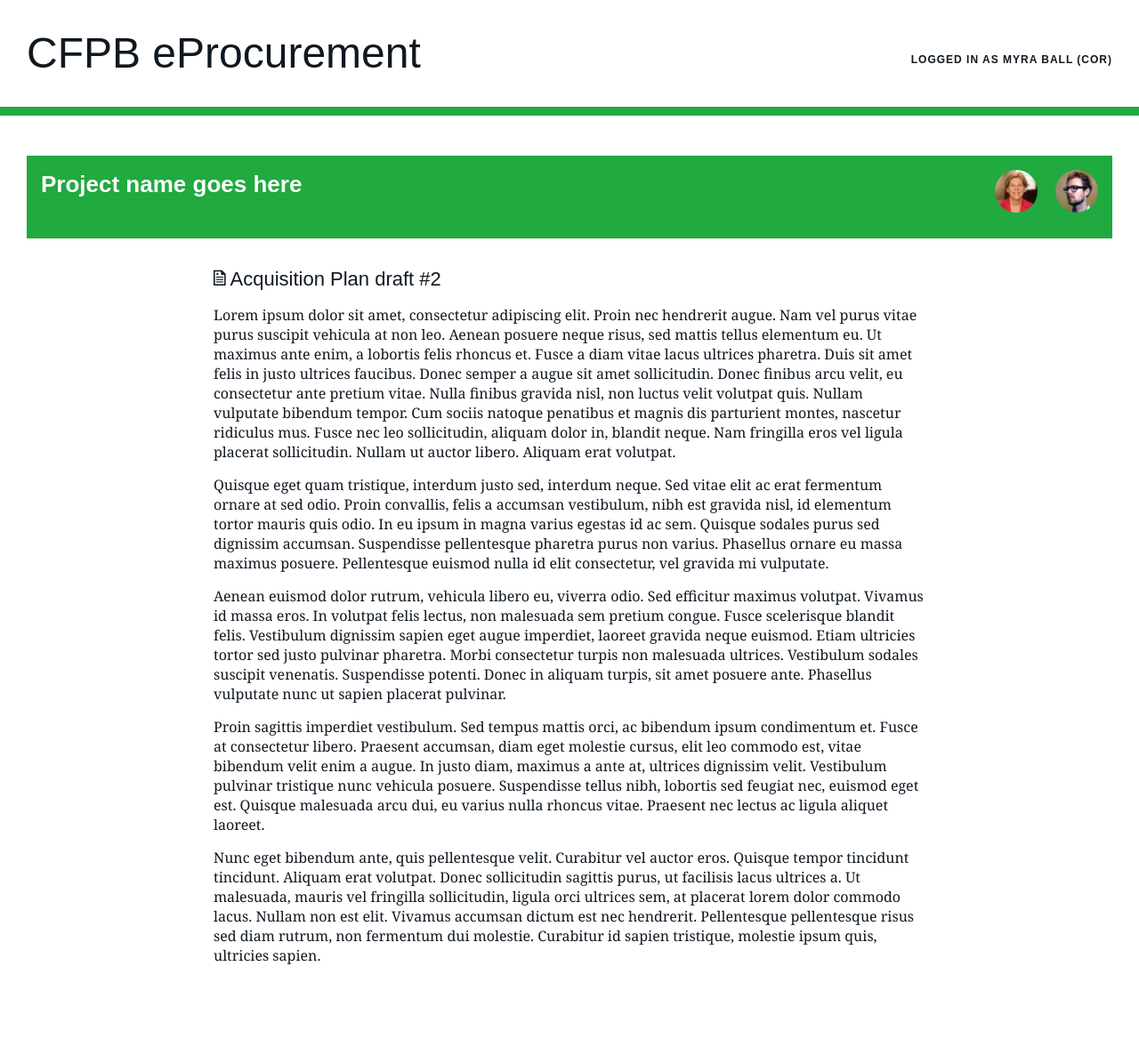
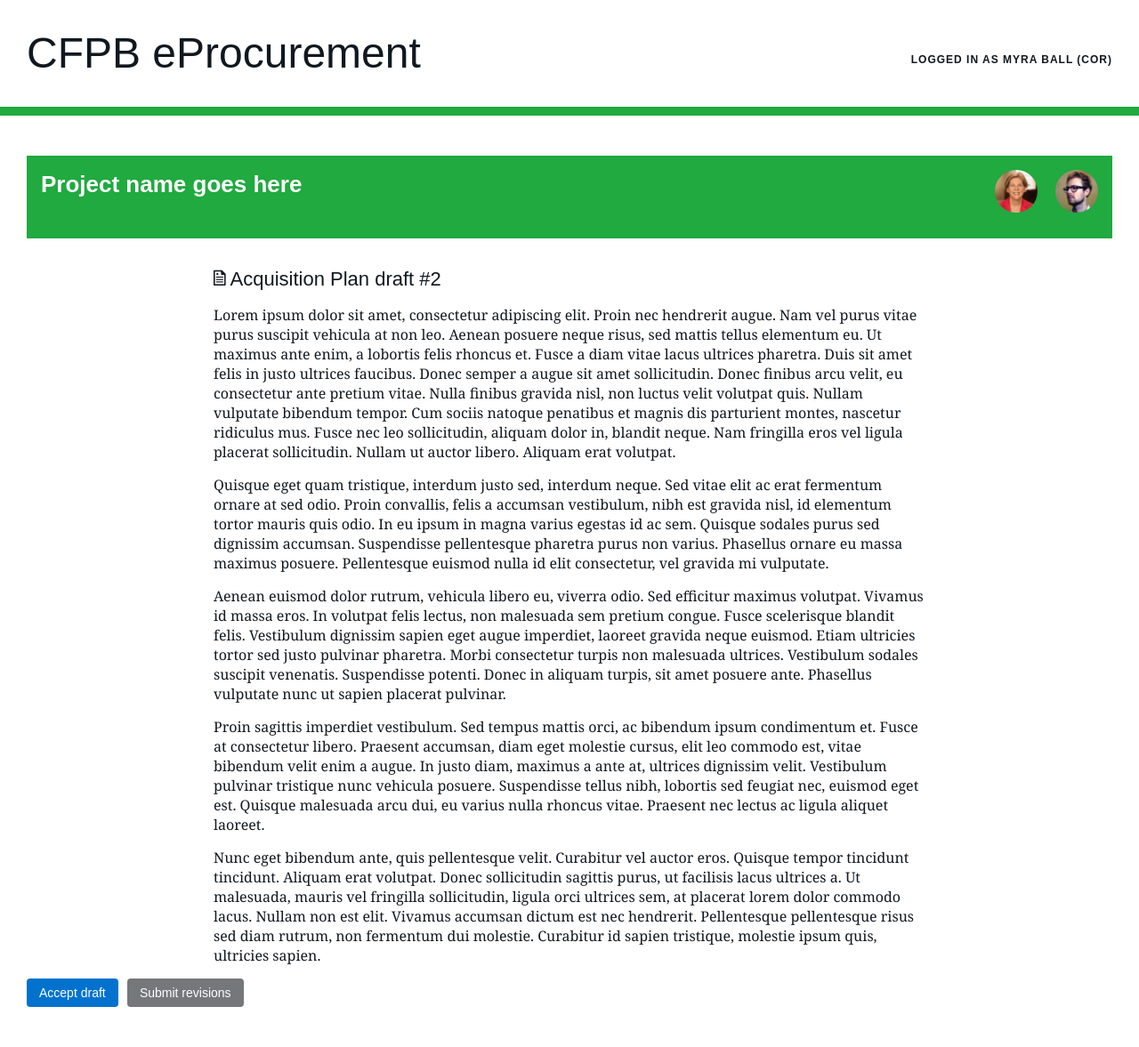
Before and after one commit to 18F/cfpb-eprocurement, a Jekyll site: the page built from checklist/document.html, in a window 1280 px wide. Shown: the whole page at 89% size. Built offline with Jekyll 4.4.1, drawn with Linux system fonts in a browser that asks for light colours; before the commit the page ends 1145 px from its top, so only the background shows below that; some of the changed lines change nothing that is shown.

Commit message:
add revision form and interaction

```diff
--- a/checklist/document.html
+++ b/checklist/document.html
@@ -33,6 +33,59 @@
   </div>
 
   <form action="./">
+    <div id="accept">
+      <button type="submit" class="btn"
+        name="action" value="accept">
+        Accept draft
+      </button>
+
+      <button id="submit-revisions"
+        type="button" class="btn btn__secondary">
+        Submit revisions
+      </button>
+    </div>
+
+    <div id="revise">
+      <p>
+        <button type="submit" class="btn"
+          name="action" value="revise">
+          Update and send
+        </button>
+        <button id="cancel-revisions"
+          type="button" class="btn btn__secondary">
+          Cancel
+        </button>
+      </p>
+
+      <textarea name="revisions" cols="40" rows="5"></textarea>
+    </div>
   </form>
 
 </section>
+
+<script>
+  window.addEventListener('load', function() {
+
+    var accept = $('#accept');
+    var submitButton = accept.find('[type=submit]');
+
+    var revise = $('#revise').hide();
+    var revisions = $('[name=revisions]');
+
+    var reviseButton = $('#submit-revisions')
+      .on('click', function() {
+        accept.hide();
+        revise.show();
+        revisions.focus();
+      });
+
+    var cancelButton = $('#cancel-revisions')
+      .on('click', function() {
+        accept.show();
+        submitButton.focus();
+        revise.hide();
+      });
+
+
+  });
+</script>
```
